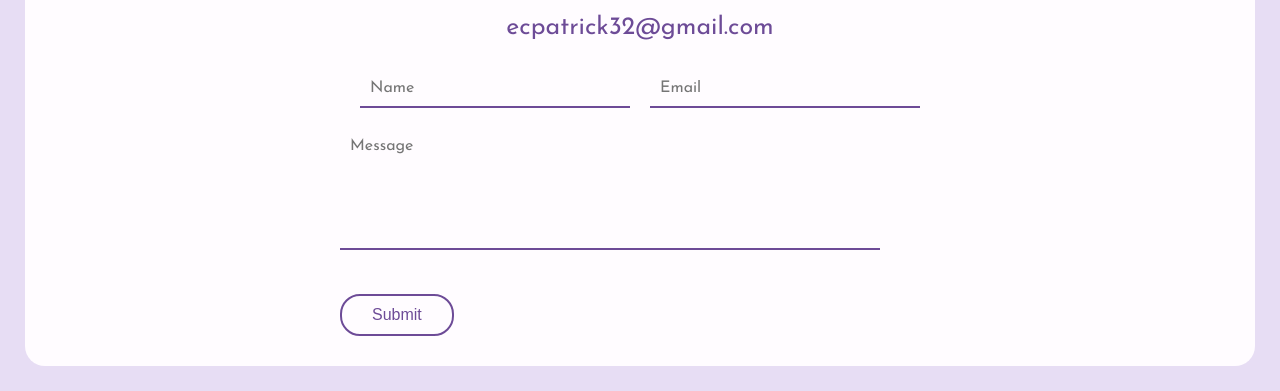
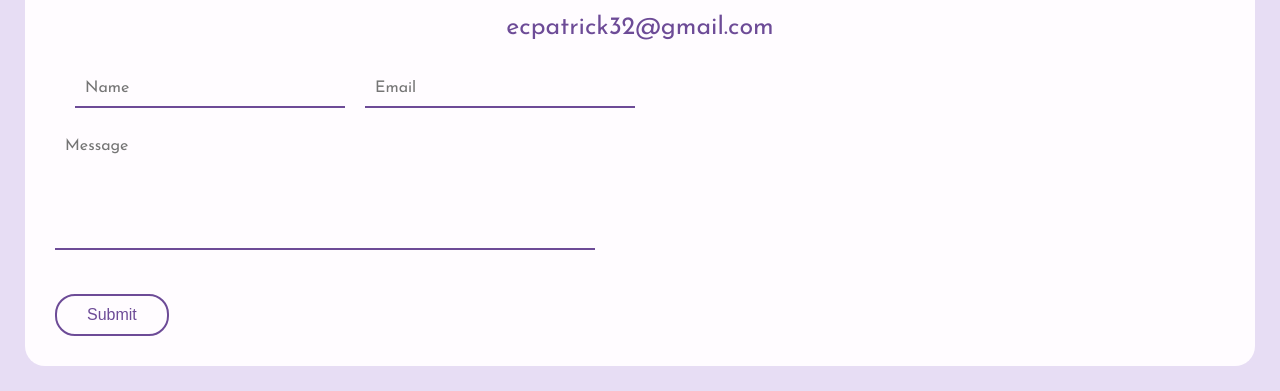
Before and after one commit to emmapatrick/emmapatrick.github.io, a plain HTML site: page about.html in a window 1280 px wide. Shown: the part 635-1026 px from the top of the page. Drawn offline with Linux system fonts and the light colour scheme.

Commit message:
changed form alignment

```diff
--- a/about.css
+++ b/about.css
@@ -38,7 +38,7 @@
     form {
         width: 100%;
         max-width: 600px;
-        margin: 0 auto;
+        /* margin: 0 auto; */
         margin-top: 30px;
     }
 
```
